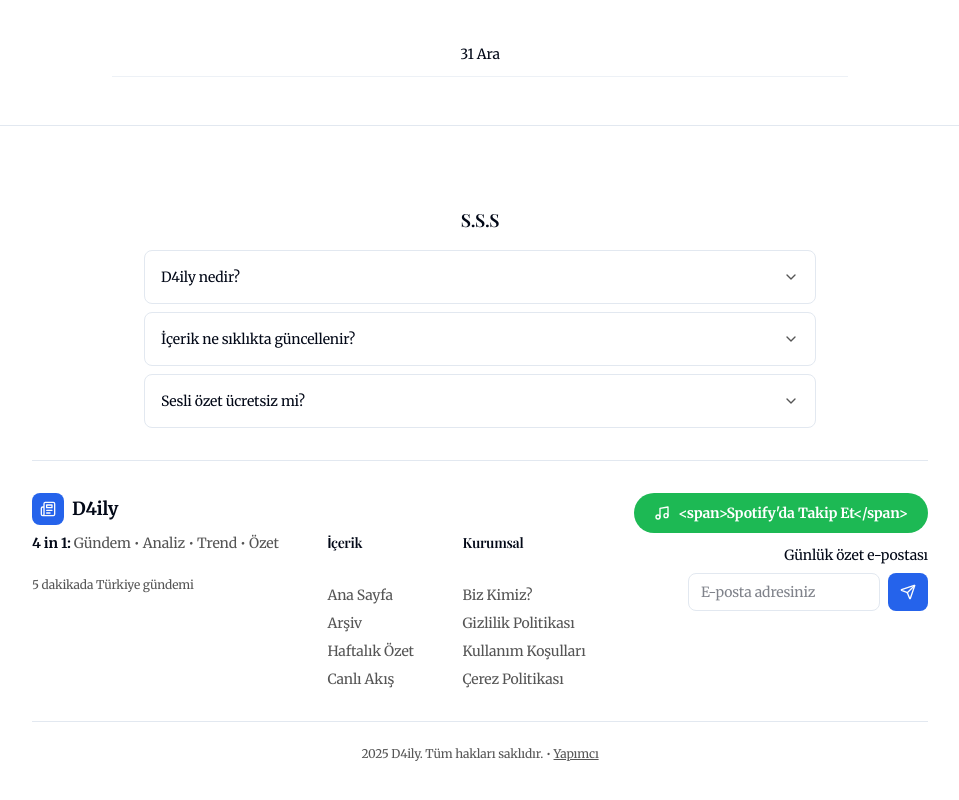
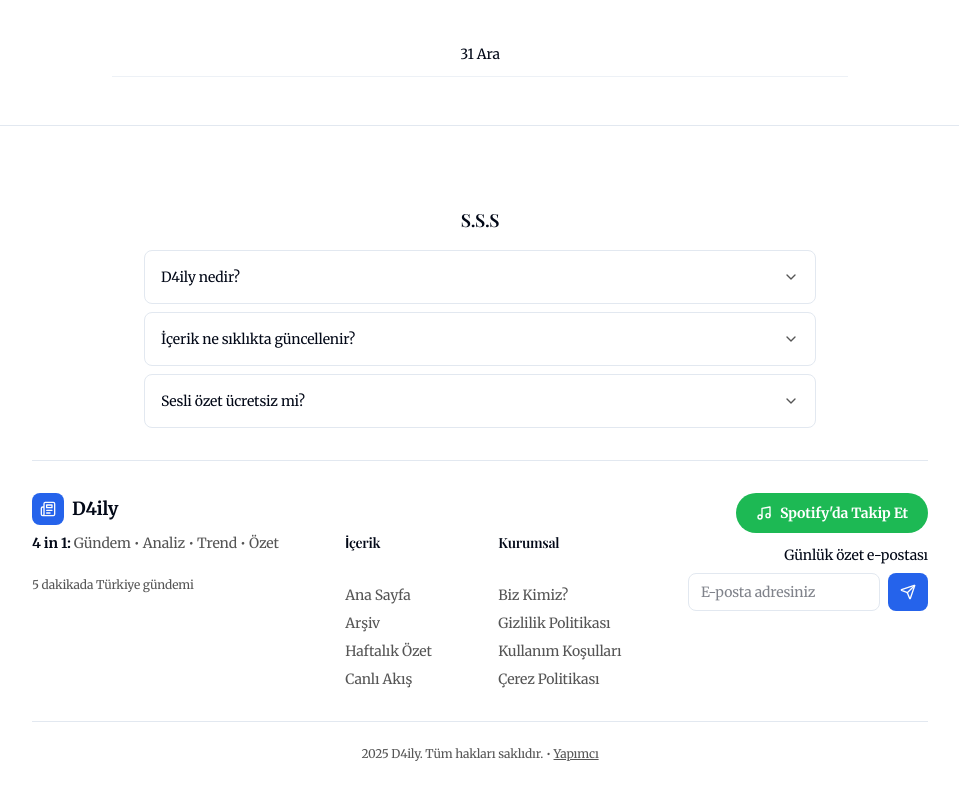
Before and after one commit to uclergnlts/d4ily-app, a Next.js app: page /bugun in a window 1280 px wide. Shown: the part 2230-3030 px from the top of the page, without its empty margins (160-1119 px from the left). Built offline with nearby package versions, Linux system fonts and the light colour scheme; no server answers; the database is empty; a web font is replaced by a local one.

Commit message:
Fix escaped markup in CTA components

```diff
--- a/components/audio-summary.tsx
+++ b/components/audio-summary.tsx
@@ -522,7 +522,7 @@ export default function AudioSummary({ date, spotifyUrl }: AudioSummaryProps) {
               className="inline-flex items-center gap-2 rounded-full bg-[#1DB954] px-5 py-2 text-sm font-semibold text-black transition-all hover:bg-[#1ed760] hover:scale-105"
             >
               <Music className="h-4 w-4" />
-            &lt;span&gt;Spotify&apos;da Dinle!&lt;/span&gt;
+              <span>Spotify&apos;da Dinle!</span>
             </a>
           </div>
         </div>
--- a/components/footer.tsx
+++ b/components/footer.tsx
@@ -124,7 +124,7 @@ export default function Footer() {
               className="inline-flex items-center gap-2 rounded-full bg-[#1DB954] px-5 py-2.5 text-sm font-semibold text-white transition-all hover:bg-[#1ed760]"
             >
               <Music className="h-4 w-4" />
-              &lt;span&gt;Spotify&apos;da Takip Et&lt;/span&gt;
+              <span>Spotify&apos;da Takip Et</span>
             </a>
             {/* Mini abonelik formu */}
             <div className="flex flex-col items-center lg:items-end">
--- a/components/important-tweets.tsx
+++ b/components/important-tweets.tsx
@@ -180,7 +180,7 @@ export default function ImportantTweets({ tweets }: ImportantTweetsProps) {
                         className="flex items-center gap-1.5 rounded-full bg-[#1DA1F2]/10 px-3 py-1.5 text-sm font-medium text-[#1DA1F2] transition-all hover:bg-[#1DA1F2] hover:text-white shadow-soft"
                       >
                         <ExternalLink className="h-3.5 w-3.5" />
-                        &lt;span&gt;Tweet&apos;e Git&lt;/span&gt;
+                        <span>Tweet&apos;e Git</span>
                       </a>
                     )}
                   </div>
@@ -192,7 +192,7 @@ export default function ImportantTweets({ tweets }: ImportantTweetsProps) {
       </div>
 
       <div className="mt-5 text-center">
-        &lt;p className=&quot;text-sm text-muted-foreground/70&quot;&gt;Son 24 saatin en önemli tweet&apos;leri&lt;/p&gt;
+        <p className="text-sm text-muted-foreground/70">Son 24 saatin en önemli tweet&apos;leri</p>
       </div>
     </section>
   )
```
Lines whose indentation alone changed are shown as unchanged.
